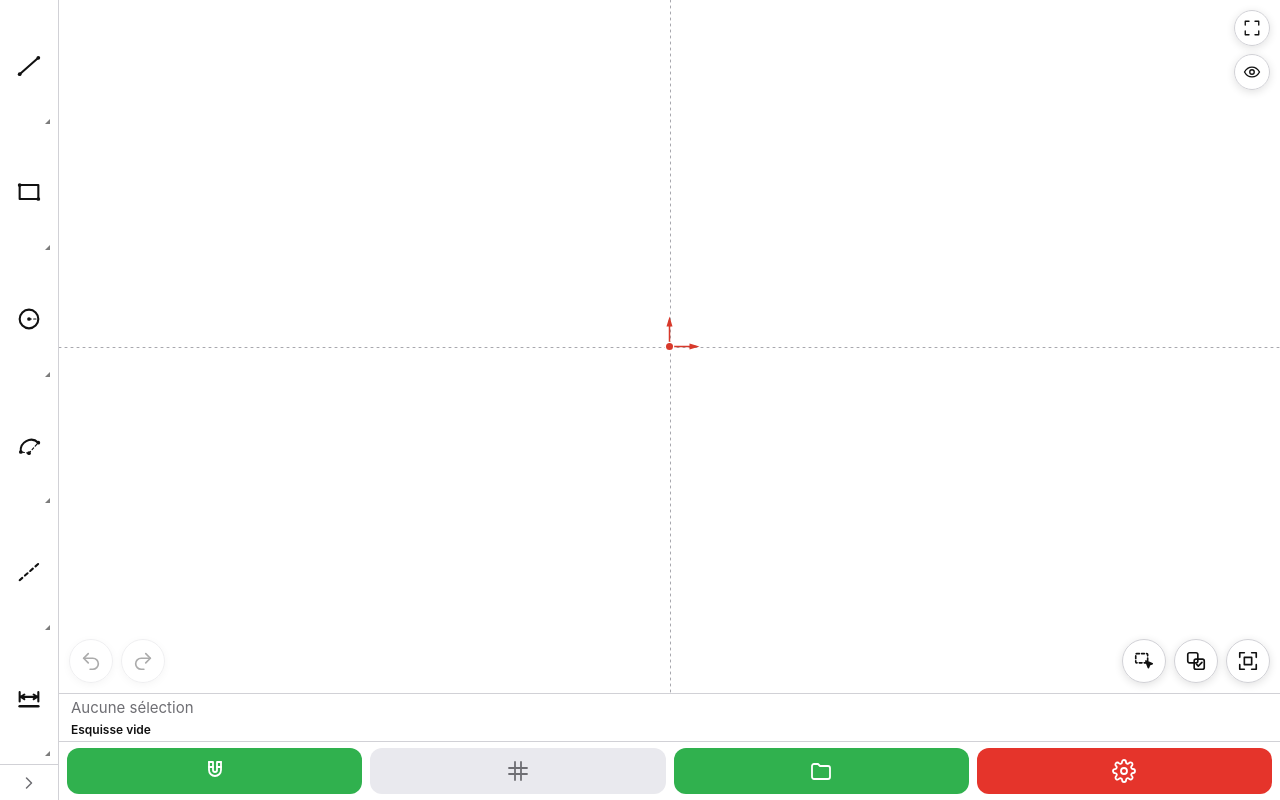
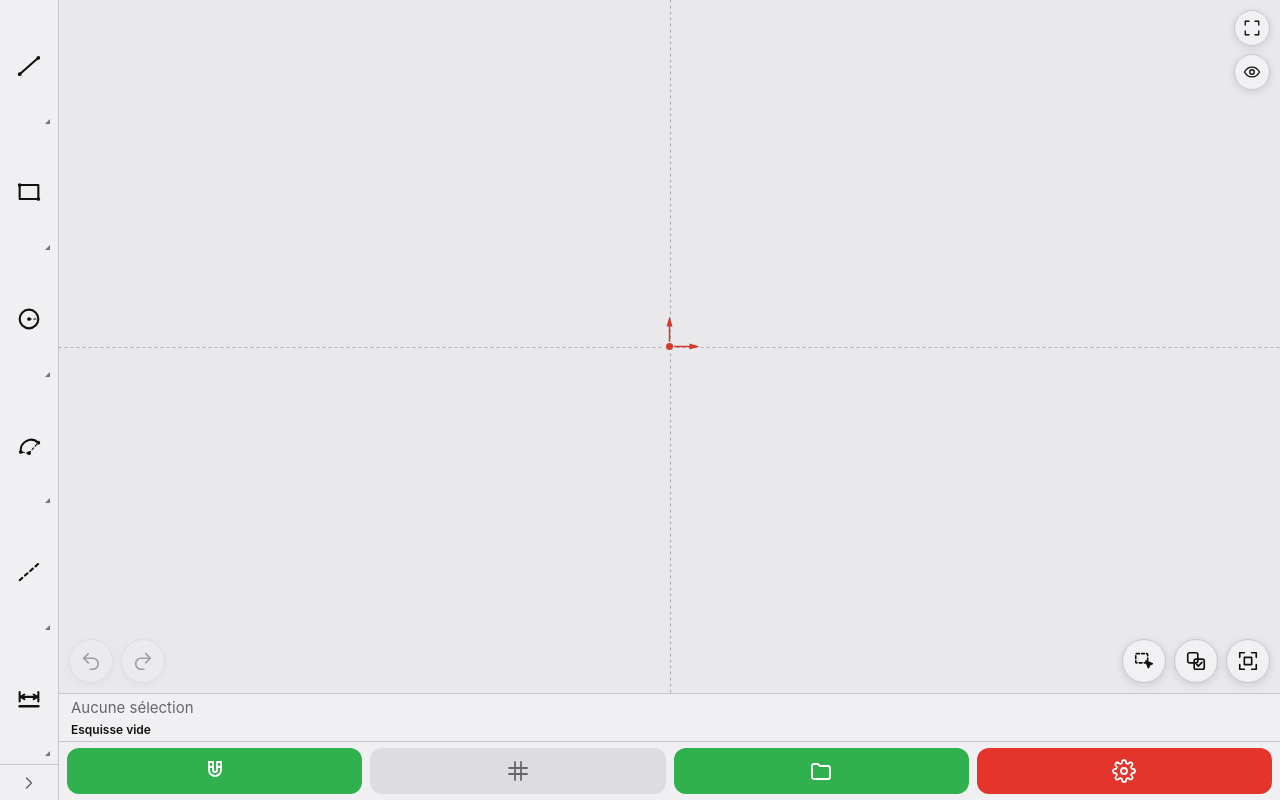
Before and after one commit to Lumin0o/2D-CAT, a plain HTML site: page index.html in a window 1280 px wide. Drawn offline with Linux system fonts and the light colour scheme.

Commit message:
Esquisse 2D 0.3.8 : thème clair légèrement assombri
Co-Authored-By: Claude Opus 5.5 <noreply@anthropic.com>

```diff
--- a/css/app.css
+++ b/css/app.css
@@ -1,20 +1,21 @@
 /* ===== Thème ===== */
 :root {
-  --bg: #f2f2f7;
-  --surface: #ffffff;
-  --surface2: #e9e9ee;
+  /* thème clair légèrement assombri (0.3.8) : le blanc pur fatiguait les yeux */
+  --bg: #e2e2e7;
+  --surface: #f0f0f3;
+  --surface2: #dcdce1;
   --text: #111111;
-  --text2: #6e6e73;
+  --text2: #66666b;
   --accent: #0a84ff;
   --green: #30b14e;
   --red: #e5342b;
-  --border: #d1d1d6;
-  --canvas-bg: #ffffff;
+  --border: #c6c6cc;
+  --canvas-bg: #e9e9ec;
   --grid-paper: #b4b8c0;
   --grid-alpha: 1;
   --axis: #a8a8ae;
   --shadow: 0 8px 28px rgba(0,0,0,.22);
-  --overlay-btn: rgba(255,255,255,.88);
+  --overlay-btn: rgba(242,242,245,.9);
   --hint-bg: rgba(40,40,48,.78);
   color-scheme: light;
 }
--- a/index.html
+++ b/index.html
@@ -7,7 +7,7 @@
 <meta name="mobile-web-app-capable" content="yes">
 <meta name="apple-mobile-web-app-status-bar-style" content="default">
 <meta name="apple-mobile-web-app-title" content="Esquisse">
-<meta name="theme-color" content="#f2f2f7">
+<meta name="theme-color" content="#e2e2e7">
 <meta name="format-detection" content="telephone=no">
 <title>Esquisse 2D</title>
 <link rel="manifest" href="manifest.json">
--- a/js/app.js
+++ b/js/app.js
@@ -338,7 +338,7 @@ export class App {
       badgeBg: dark ? '#1f3d29' : '#d6f2dd',
       badgeFg: dark ? '#7ee29a' : '#1c7a35',
       loupeRing: dark ? '#f2f2f0' : '#3c3c43',
-      canvasBg: v('--canvas-bg') || (dark ? '#121214' : '#ffffff'),
+      canvasBg: v('--canvas-bg') || (dark ? '#121214' : '#e9e9ec'),
       gridPaper: v('--grid-paper') || '#c8763a',
       gridAlpha: parseFloat(v('--grid-alpha')) || 0.8,
       axis: v('--axis') || '#a8a8ae',
--- a/js/store/settings.js
+++ b/js/store/settings.js
@@ -112,5 +112,5 @@ export function applyTheme(settings) {
   if (t === 'auto') root.removeAttribute('data-theme');
   else root.setAttribute('data-theme', t);
   const meta = document.querySelector('meta[name="theme-color"]');
-  if (meta) meta.content = settings.resolvedTheme() === 'dark' ? '#000000' : '#f2f2f7';
+  if (meta) meta.content = settings.resolvedTheme() === 'dark' ? '#000000' : '#e2e2e7';
 }
--- a/js/version.js
+++ b/js/version.js
@@ -1 +1 @@
-export const APP_VERSION = '0.3.7';
+export const APP_VERSION = '0.3.8';
--- a/sw.js
+++ b/sw.js
@@ -1,5 +1,5 @@
 // Service worker : met en cache tous les fichiers de l'app (aucune ressource externe).
-const CACHE = 'esquisse2d-v0.3.7';
+const CACHE = 'esquisse2d-v0.3.8';
 const ASSETS = [
   './',
   './index.html',
```
Also changed, not shown: manifest.json, 1 other file.
